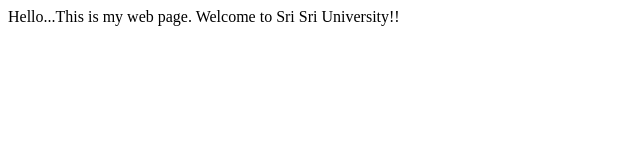
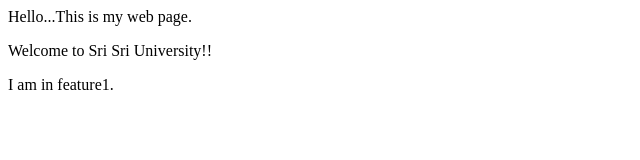
Before and after one commit to AshSharma07/my-repo, a plain HTML site: page index.html in a window 1280 px wide. Shown: the whole page, without its empty margins (0-640 px from the left). Drawn offline with Linux system fonts and the light colour scheme.

Commit message:
changes made in feature1

```diff
--- a/index.html
+++ b/index.html
@@ -5,7 +5,8 @@
     </head>
     <body>
 
-        Hello...This is my web page.
-        Welcome to Sri Sri University!!
+        <p>Hello...This is my web page.</p>
+        <p>Welcome to Sri Sri University!!</p>
+        <p>I am in feature1.</p>
     </body>
 </html>
```
